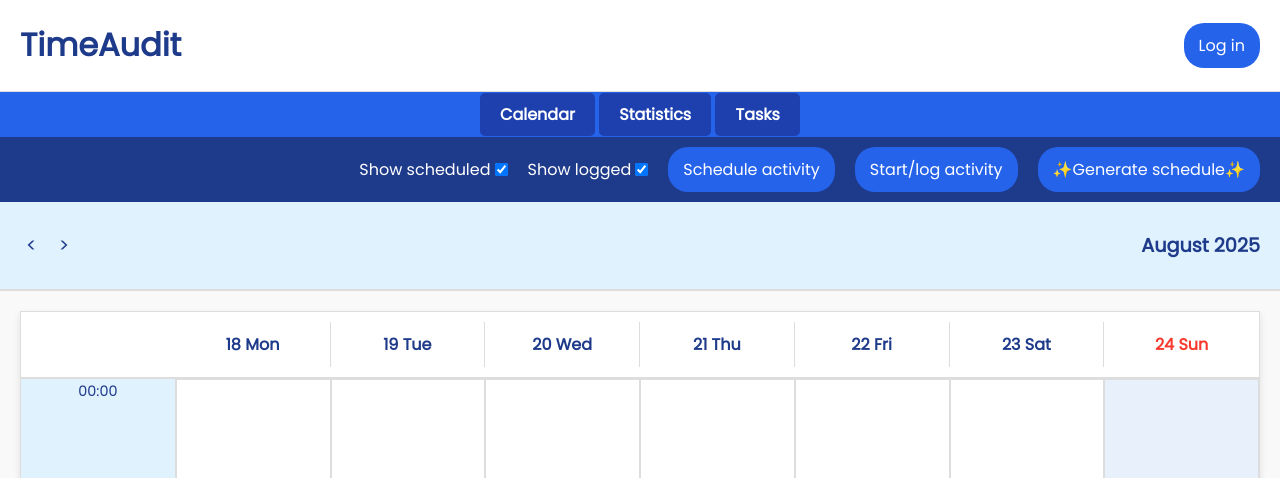
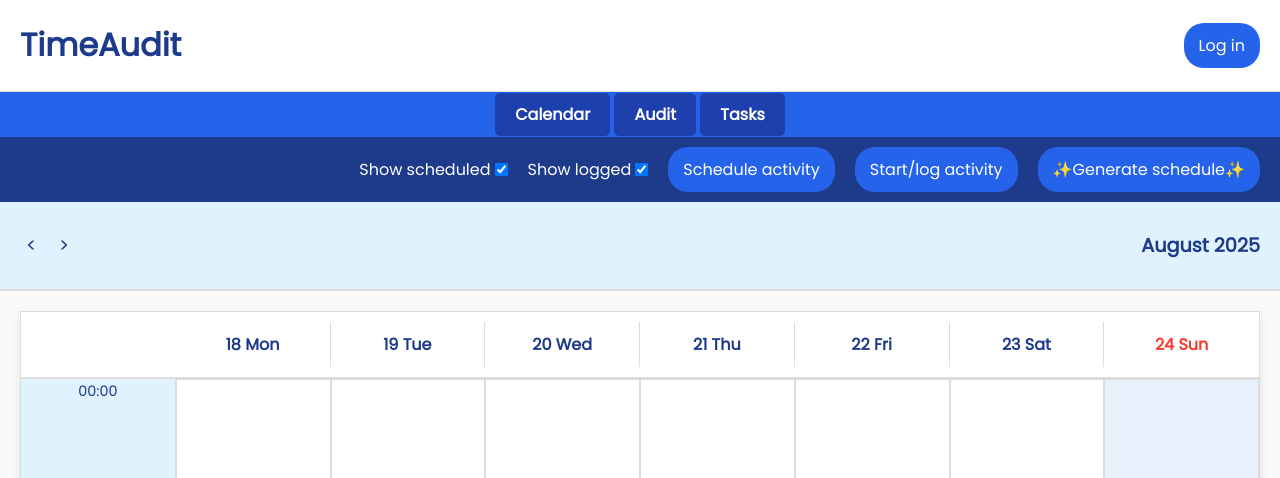
Before and after one commit to DarkEnergy34909/TimeAudit, a Flask app: page /calendar in a window 1280 px wide. Shown: the top 478 px of the page. Run offline with Flask 3, Linux system fonts and the light colour scheme.

Commit message:
Random fixes

```diff
--- a/Static/calendar.js
+++ b/Static/calendar.js
@@ -2364,6 +2364,7 @@ async function checkAuth() {
 }
 
 async function displayBannerIfExpired() {
+    /*
     const authResponse = await fetch("/api/auth", {
         method: "GET",
         headers: {
@@ -2373,13 +2374,36 @@ async function displayBannerIfExpired() {
 
     const authData = await authResponse.json();
 
-    if (authData.authenticated == false /*&& authData.expired == true*/) {
+    if (authData.authenticated == false /*&& authData.expired == true) {
         // Unhide banner
         //document.querySelector(".banner").hidden = false;
 
         // Use a toast instead
-        showToastNotification("⚠️ You are currently not logged in. Log in to sync your activities. ⚠️")
-
+    }
+    */
+    // ABOVE CODE IS REDUNDANT BECAUSE AUTH CHECK IS DONE IN INIT()
+    showToastNotification("⚠️ You are currently not logged in. Log in to sync your activities. ⚠️");
+}
+
+async function clearStorageIfExpired() {
+    const authResponse = await fetch("/api/auth", {
+        method: "GET",
+        headers: {
+            "X-Requested-With": "XMLHttpRequest", // Indicate that this is an AJAX request
+        },
+    })
+
+    const authData = await authResponse.json();
+
+    if (authData.authenticated == false && authData.expired == true) {
+        // Clear local storage
+        localStorage.removeItem("activities");
+        localStorage.removeItem("goals");
+        localStorage.removeItem("scheduled_activities");
+        localStorage.removeItem("running_activity");
+
+        localStorage.setItem("current_activity", -1);
+        currentActivityIndex = -1;
     }
 }
 
@@ -2679,7 +2703,10 @@ async function init() {
         await pullScheduledActivitiesFromServer();
         console.log("Fetched from server");
     }
-    displayBannerIfExpired();
+    else {
+        await clearStorageIfExpired();
+        displayBannerIfExpired();
+    }
     populateCalendar();
     setMonthYear(currentDate);
     setDayHeadings(currentDate);
--- a/Static/statistics.js
+++ b/Static/statistics.js
@@ -90,7 +90,7 @@ Chart.pluginService.register({
 let activities = [];
 
 // A list of all categories for the donut chart
-let categories = ["Work/Study", "Exercise", "Social", "Chores/Errands", "Eat/Drink", "Good leisure", "Bad leisure", "Personal care", "Sleep/Napping", "Travel", "Planning/Reflection", "Other"];
+let categories = ["Work/Study", "Exercise", "Social", "Chores/Errands", "Eat/Drink", "Leisure", "Wasted time", "Personal care", "Sleep/Napping", "Travel", "Planning/Reflection", "Other"];
 
 // A list of corresponding colours for each category
 let categoryColours = ["#3B82F6", "#FF6B35", "#8B5CF6", "#D6A85D", "#F97316", "#22C55E", "#991B1B", "#A7F3D0", "#1E3A8A", "#60A5FA", "#14B8A6", "#9CA3AF"];
--- a/Templates/calendar.html
+++ b/Templates/calendar.html
@@ -64,7 +64,7 @@
             <nav id="nav">
                 <!--<a href="/">Home</a>-->
                 <a href="calendar">Calendar</a>
-                <a href="statistics">Statistics</a>
+                <a href="audit">Audit</a>
                 <a href="tasks">Tasks</a>
             </nav>
 
--- a/Templates/goals.html
+++ b/Templates/goals.html
@@ -55,7 +55,7 @@
             <nav id="nav">
                 <!--<a href="/">Home</a>-->
                 <a href="calendar">Calendar</a>
-                <a href="statistics">Statistics</a>
+                <a href="audit">Audit</a>
                 <a href="tasks">Tasks</a>
             </nav>
 
--- a/Templates/index.html
+++ b/Templates/index.html
@@ -14,7 +14,8 @@
         <meta name="viewport" content="width=device-width, initial-scale=1.0">
         <title>TimeAudit | Free AI Time Tracker for Students and Professionals</title>
         <link rel="icon" href="{{ url_for('static', filename='favicon.ico') }}" type="image/x-icon">
-        <meta name="description" content="TimeAudit is a free AI time tracking tool designed for both students and professionals. Track your time, plan your tasks, and improve your productivity effortlessly - no signup required.">
+        <meta name="description" content="TimeAudit is a free AI time tracking tool designed for both students and professionals. Track your time (conduct a time audit), plan your tasks, and improve your productivity effortlessly - no signup required.">
+        <meta name="keywords" content="time tracking, time tracker, calendar, AI scheduling, AI calendar, productivity, time management, free time tracker, time audit, students, personal, individuals, professionals, time audit app, time tracking app, free time tracking app, AI time tracker, AI calendar app">
         <link rel="stylesheet" href="{{ url_for('static', filename='style.css') }}">
         <!--<link rel="stylesheet" href="https://fonts.googleapis.com/css?family=Roboto">-->
         <link rel="stylesheet" href="https://fonts.googleapis.com/css?family=Poppins">
--- a/Templates/sitemap.xml
+++ b/Templates/sitemap.xml
@@ -9,7 +9,7 @@
         <priority>0.9</priority>
     </url>
     <url>
-        <loc>https://timeaudit.net/statistics</loc>
+        <loc>https://timeaudit.net/audit</loc>
         <priority>0.8</priority>
     </url>
     <url>
--- a/Templates/statistics.html
+++ b/Templates/statistics.html
@@ -55,7 +55,7 @@
             <nav id="nav">
                 <!--<a href="/">Home</a>-->
                 <a href="calendar">Calendar</a>
-                <a href="statistics">Statistics</a>
+                <a href="audit">Audit</a>
                 <a href="tasks">Tasks</a>
             </nav>
 
--- a/main.py
+++ b/main.py
@@ -65,8 +65,8 @@ def sitemap_xml():
 
     return response
 
-@app.route("/statistics", methods = ["GET", "POST"])
-def statistics():
+@app.route("/audit", methods = ["GET", "POST"])
+def audit():
     # Check if the user is authenticated
     if ("token" in request.cookies):
         # Get the token from HttpOnly cookie
```
Also changed, not shown: Static/index.js (+9 -0 lines).
